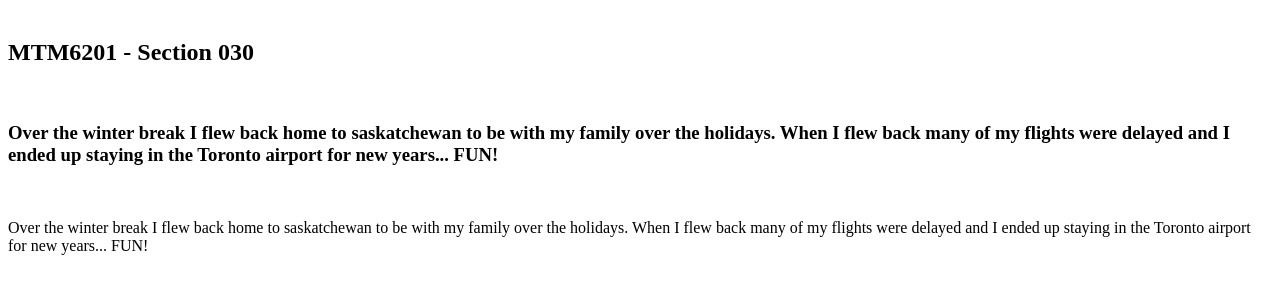
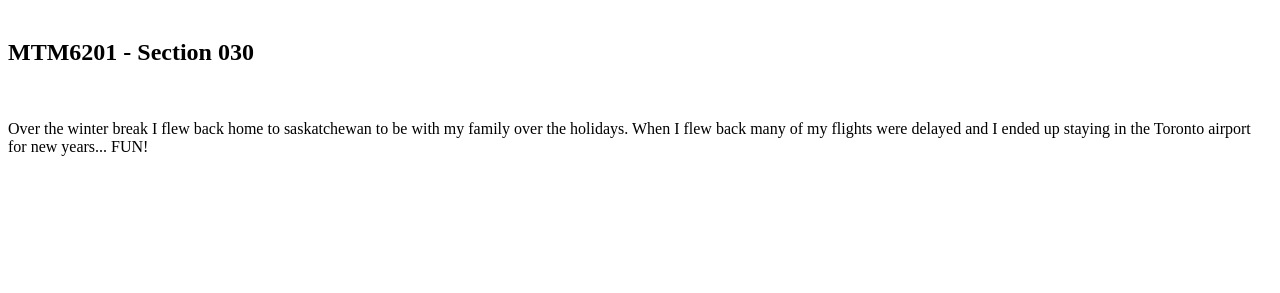
Before and after one commit to steffensen/steffensen.github.io, a plain HTML site: page index.html in a window 1280 px wide. Shown: the part 79-372 px from the top of the page. Drawn offline with Linux system fonts and the light colour scheme.

Commit message:
removed <h3> tag

```diff
--- a/index.html
+++ b/index.html
@@ -11,8 +11,6 @@
     <br>
     <h2>MTM6201 - Section 030</h2>
     <br>
-    <h3>Over the winter break I flew back home to saskatchewan to be with my family over the holidays. When I flew back many of my flights were delayed and I ended up staying in the Toronto airport for new years... FUN!</h3>
-    <br>
     <p>Over the winter break I flew back home to saskatchewan to be with my family over the holidays. When I flew back many of my flights were delayed and I ended up staying in the Toronto airport for new years... FUN!</p>
 </body>
 </html>
```
